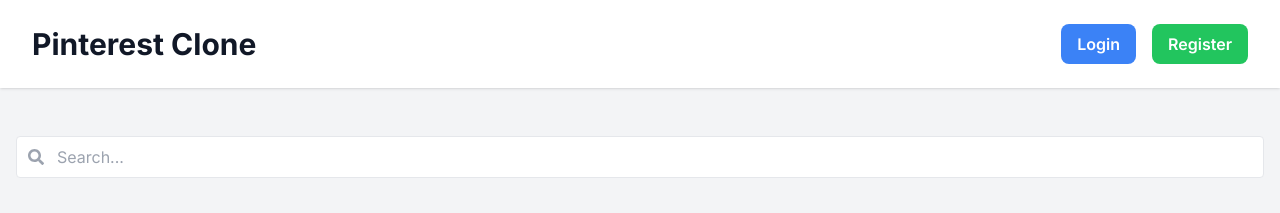
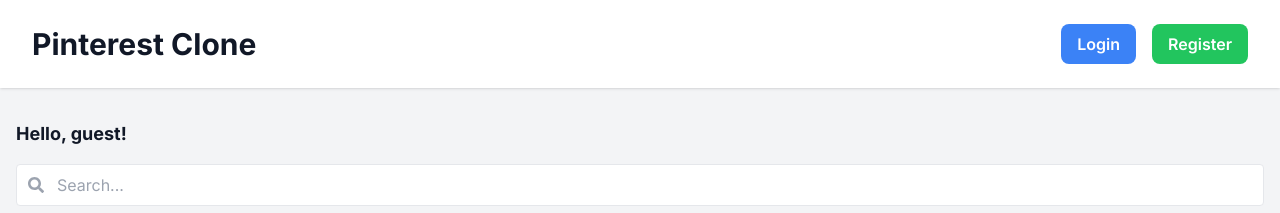
Before and after one commit to NatanFS/PinterestClone-Frontend, a Next.js app: page / in a window 1280 px wide. Shown: the top 213 px of the page. Built offline with nearby package versions, Linux system fonts and the light colour scheme.

Commit message:
feature: added login and register modals and user context

```diff
--- a/src/app/page.js
+++ b/src/app/page.js
@@ -5,10 +5,12 @@
 import Pin from '../components/pin/Pin';
 import UploadForm from '../components/UploadForm';
 import { fetchPins, uploadPin } from '../lib/api';
+import { useUser } from '../components/Layout';
 
 export default function HomePage() {
   const [pins, setPins] = useState([]);
   const [searchQuery, setSearchQuery] = useState('');
+  const { user } = useUser();
 
   useEffect(() => {
     const loadPins = async () => {
@@ -31,6 +33,14 @@
 
   return (
     <div className="container mx-auto py-8 px-4">
+      <span className='text-lg font-bold text-gray-900'>
+        {user ? (
+          <>Hello, {user.username}!</>
+        ) : (
+          <>Hello, guest!</>
+        )}
+      </span>
+
       <div className="relative mt-4">
         <input
           type="text"
--- a/src/components/Layout.js
+++ b/src/components/Layout.js
@@ -1,15 +1,33 @@
 "use client";
 
-import { useState } from 'react';
+import { useState, useEffect, createContext, useContext } from 'react';
 import Link from 'next/link';
 import LoginModal from './LoginModal';
 import RegisterModal from './RegisterModal';
 
+const UserContext = createContext();
+
+export const useUser = () => useContext(UserContext);
+
 const Layout = ({ children }) => {
   const [isLoginModalOpen, setIsLoginModalOpen] = useState(false);
   const [isRegisterModalOpen, setIsRegisterModalOpen] = useState(false);
+  const [user, setUser] = useState(null);
+
+  useEffect(() => {
+    const storedUser = localStorage.getItem('user');
+    if (storedUser) {
+      setUser(JSON.parse(storedUser));
+    }
+  }, []);
+
+  const handleLogout = () => {
+    localStorage.removeItem('user');
+    setUser(null);
+  };
 
   return (
+    <UserContext.Provider value={{ user, setUser }}>
       <div className="min-h-screen bg-gray-100">
         <header className="bg-white shadow">
           <div className="max-w-7xl mx-auto py-6 px-4 sm:px-6 lg:px-8 flex justify-between items-center">
@@ -17,9 +35,20 @@
               <span className="text-3xl font-bold text-gray-900 cursor-pointer">Pinterest Clone</span>
             </Link>
             <div className="flex space-x-4">
+              {user ? (
+                <>
+                  <button
+                    onClick={handleLogout}
+                    className="ml-4 px-4 py-2 bg-red-500 text-white rounded-lg font-semibold hover:bg-red-600 transition duration-200"
+                  >
+                    Logout
+                  </button>
+                </>
+              ) : (
+                <>
                   <button
                     onClick={() => setIsLoginModalOpen(true)}
-              className="px-4 py-2 bg-blue-500 text-white rounded-lg font-semibold hover:bg-blue-600 transition duration-200 "
+                    className="px-4 py-2 bg-blue-500 text-white rounded-lg font-semibold hover:bg-blue-600 transition duration-200"
                   >
                     Login
                   </button>
@@ -29,13 +58,22 @@
                   >
                     Register
                   </button>
+                </>
+              )}
             </div>
           </div>
         </header>
         <main>{children}</main>
-      <LoginModal isOpen={isLoginModalOpen} onRequestClose={() => setIsLoginModalOpen(false)} />
-      <RegisterModal isOpen={isRegisterModalOpen} onRequestClose={() => setIsRegisterModalOpen(false)} />
+        <LoginModal
+          isOpen={isLoginModalOpen}
+          onRequestClose={() => setIsLoginModalOpen(false)}
+        />
+        <RegisterModal
+          isOpen={isRegisterModalOpen}
+          onRequestClose={() => setIsRegisterModalOpen(false)}
+        />
       </div>
+    </UserContext.Provider>
   );
 };
 
--- a/src/components/LoginModal.js
+++ b/src/components/LoginModal.js
@@ -1,15 +1,21 @@
 import React, { useState } from 'react';
 import Modal from 'react-modal';
+import { useUser } from './Layout';
 
 Modal.setAppElement(document.body);
 
 const LoginModal = ({ isOpen, onRequestClose }) => {
   const [username, setUsername] = useState('');
   const [password, setPassword] = useState('');
+  const { setUser } = useUser();
 
   const handleSubmit = (e) => {
     e.preventDefault();
     // TODO: Backend call
+    const user = { username };
+    localStorage.setItem('user', JSON.stringify(user));
+    setUser(user);
+    onRequestClose();
   };
 
   return (
@@ -26,7 +32,7 @@
           <div className="mb-4">
             <label className="block text-gray-700">Username</label>
             <input
-              type="username"
+              type="text"
               value={username}
               onChange={(e) => setUsername(e.target.value)}
               className="mt-1 block w-full border border-gray-300 rounded-lg p-2 focus:ring-blue-500 text-gray-900 focus:border-blue-500"
```
Lines whose indentation alone changed are shown as unchanged.
